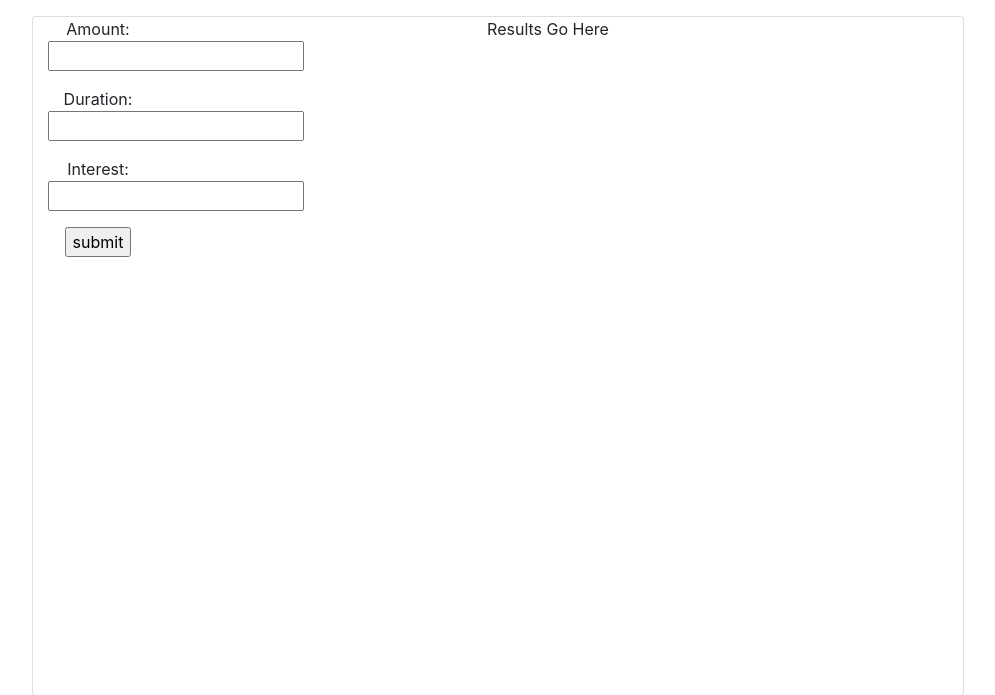
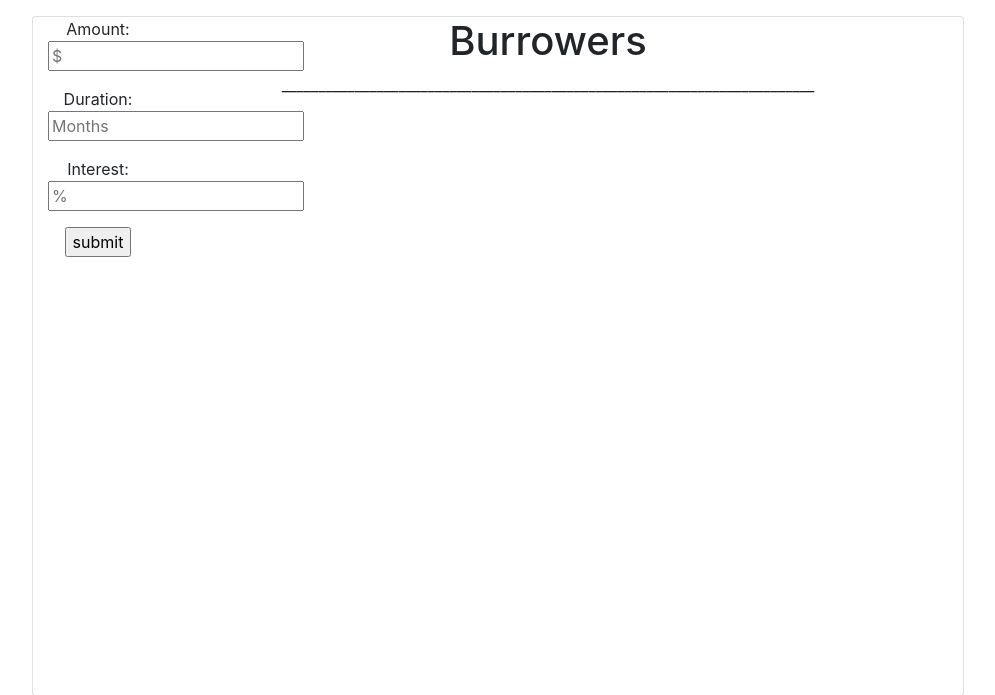
Before and after one commit to stefansilverio/sling, a Flask app: page /borrow in a window 1280 px wide. Shown: the part 72-767 px from the top of the page, without its empty margins (142-1137 px from the left). Run offline with Flask 2, Linux system fonts and the light colour scheme; some libraries are stand-ins or nearby versions.

Commit message:
update form name and values

```diff
--- a/myprojectenv/web_flask/templates/borrow.html
+++ b/myprojectenv/web_flask/templates/borrow.html
@@ -11,14 +11,15 @@
     <div class='container'>
         <div id="first">
           <form action = "/borrow" method = "POST">
-             <p>Amount: <input type = "text" name = "$" /></p>
-             <p>Duration: <input type = "text" name = "Years" /></p>
-             <p>Interest:  <input type = "text" name = "Percent" /></p>
+             <p>Amount: <input type = "number" name="money" placeholder='$'/></p>
+             <p>Duration: <input type = "number" name="months" placeholder='Months' /></p>
+             <p>Interest:  <input type = "number" name="interest" placeholder='%' /></p>
              <p><input type = "submit" value = "submit" /></p>
           </form>
         </div>
         <div id="second">
-          <a>Results Go Here</a>
+          <h1>Burrowers</h1>
+          <p> _________________________________________________________________________ </p>
         </div>
     </div>
     </div>
```
